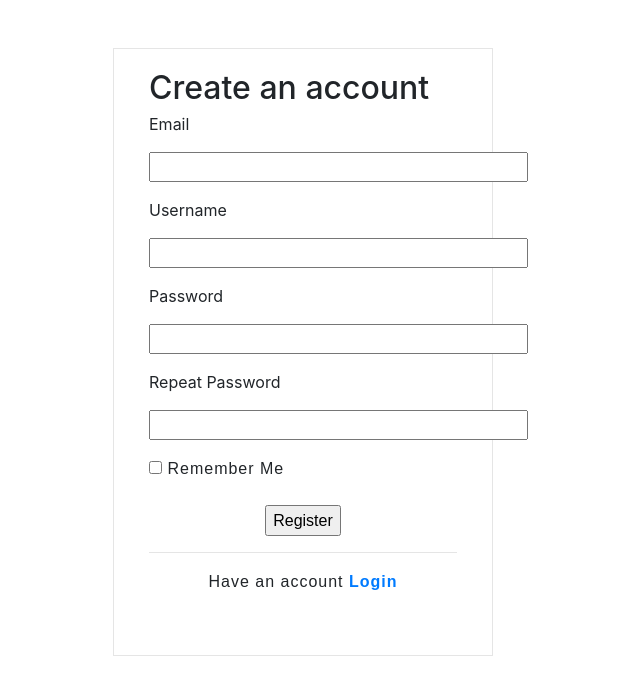
After one commit to pranav1698/Flask-CMS, a Flask app: page /register in a window 1280 px wide. The commit adds this page. Shown: the top 695 px of the page, without its empty margins (337-977 px from the left). Run offline with Flask 2, Linux system fonts and the light colour scheme; some libraries are stand-ins or nearby versions.

Commit message:
Adding user register and user sign-in

```diff
--- a/app/__init__.py
+++ b/app/__init__.py
@@ -2,11 +2,13 @@ from flask import Flask, render_template, redirect, request
 from config import Config
 from flask_sqlalchemy import SQLAlchemy
 from flask_migrate import Migrate
+from flask_login import LoginManager
 
 app = Flask(__name__)
 app.config.from_object(Config)
 db = SQLAlchemy(app)
 migrate = Migrate(app, db)
+login = LoginManager(app)
 
 # app views
 
--- a/app/forms.py
+++ b/app/forms.py
@@ -1,10 +1,28 @@
 from flask_wtf import FlaskForm
 from wtforms import StringField, PasswordField, BooleanField, SubmitField
 from wtforms.validators import DataRequired
+from app.models import User
 
-class LoginForm(FlaskForm):
+class RegisterForm(FlaskForm):
     email = StringField('Email', validators=[DataRequired()])
     username = StringField('Username', validators=[DataRequired()])
     password = PasswordField('Password', validators=[DataRequired()])
+    password2 = PasswordField('Repeat Password', validators=[DataRequired()])
     remember_me = BooleanField('Remember Me')
-    submit = SubmitField('Sign In')
+    submit = SubmitField('Register')
+
+    def validate_username(self, username):
+        user = User.query.filter_by(username=username.data).first()
+        if user is not None:
+            raise ValidationError('Please use a different username.')
+
+    def validate_email(self, email):
+        user = User.query.filter_by(email=email.data).first()
+        if user is not None:
+            raise ValidationError('Please use a different email address.')
+
+class LoginForm(FlaskForm):
+	username = StringField('Username', validators=[DataRequired()])
+	password = StringField('Password', validators=[DataRequired()])
+	remember_me = BooleanField('Remember Me')
+	submit = SubmitField('Sign-In')
--- a/app/routes.py
+++ b/app/routes.py
@@ -1,9 +1,10 @@
 import os
 from app import app, db
 from flask import Flask, render_template, redirect, request, url_for, send_from_directory, session
+from flask_login import current_user, login_user
 from app.models import User, Post
 from werkzeug import secure_filename
-from app.forms import LoginForm
+from app.forms import RegisterForm, LoginForm
 from base64 import b64encode
 
 ALLOWED_EXTENSIONS_IMAGE = set(['png', 'jpg', 'jpeg'])
@@ -31,6 +32,7 @@ def index():
     	post_1['title'] = post.title
     	post_1['body'] = post.body
     	post_1['username'] = post.username
+    	post_1['date'] = str(post.timestamp)[:10]
     	if post.image:
     		post_1['image'] = b64encode(post.image).decode("utf-8")
     	added_posts.append(post_1)
@@ -70,17 +72,33 @@ def add_post():
 	db.session.commit()
 	return redirect(url_for('index'))
 
-@app.route('/login', methods=['GET', 'POST'])
-def login():
-	form = LoginForm()
+@app.route('/register', methods=['GET', 'POST'])
+def register():
+	form = RegisterForm()
 	if form.validate_on_submit():
 		email = form.email.data
 		username = form.username.data
 		password = form.password.data
 		remember_me = form.remember_me.data
-		user = User(username=username, email=email, password_hash=password)
+		user = User(username=username, email=email)
+		user.set_password(password)
 		db.session.add(user)
 		db.session.commit()
+		return redirect(url_for('login'))
+	return render_template('register.html', form=form)
+
+@app.route('/login', methods=['GET', 'POST'])
+def login():
+	if current_user.is_authenticated:
+		return redirect(url_for('new_post'))
+	form = LoginForm()
+	if form.validate_on_submit():
+		username=form.username.data
+		user = User.query.filter_by(username=username).first()
+		if user is None or not user.check_password(form.password.data):
+			flash('Invalid username or password')
+			return redirect(url_for('login'))
+		login_user(user, remember=form.remember_me.data)
 		session['username'] = username
-		return redirect(url_for('new_post.html'))
-	return render_template('login.html', title='Sign In', form=form)
+		return redirect(url_for('new_post'))
+	return render_template('login.html', form=form)
--- a/app/templates/index.html
+++ b/app/templates/index.html
@@ -12,7 +12,7 @@
                 <article>
                     <header>
                         <h2 class="h3">{{ post.title }}</h2>
-                        <p>by <a href="#">{{ post.username }}</a></p>
+                        <p>by {{ post.username }} on {{ post.date }}</p>
                     </header>
                         {{ post.body|truncate(350)|safe }}
                     <footer>
--- /dev/null
+++ b/app/templates/register.html
@@ -0,0 +1,43 @@
+{% extends "master.html" %}
+{% block content %}
+            <br>
+            <br>
+            <form class="form-signin" action="" method="POST" novalidate>
+                <h2 class="modal-title">Create an account</h2>
+                {{ form.hidden_tag() }}
+                <div class="form-group">
+                    <label for="email">{{ form.email.label }}</label>
+                    {{ form.email(size=32) }}<br>
+                    {% for error in form.email.errors %}
+                        <span style="color: red">{{ error }}</span>
+                    {% endfor %}
+                </div>
+                <div class="form-group">
+                    <label for="username">{{ form.username.label }}</label>
+                    {{ form.username(size=32) }}<br>
+                    {% for error in form.username.errors %}
+                        <span style="color: red">{{ error }}</span>
+                    {% endfor %}
+                </div>
+                <div class="form-group">
+                    <label for="password">{{ form.password.label }}</label>
+                    {{ form.password(size=32) }}<br>
+                    {% for error in form.password.errors %}
+                        <span style="color: red">{{ error }}</span>
+                    {% endfor %}
+                </div>
+                <div class="form-group">
+                    <label for="password">{{ form.password2.label }}</label>
+                    {{ form.password2(size=32) }}<br>
+                    {% for error in form.password2.errors %}
+                        <span style="color: red">{{ error }}</span>
+                    {% endfor %}
+                </div>
+                <div class="form-group">
+                    <p>{{ form.remember_me() }} {{ form.remember_me.label }}</p>
+                    <p style="text-align: center">{{ form.submit() }}</p>
+                </div>
+                <hr>
+                <p style="text-align: center;">Have an account <strong><a href="{{ url_for('login') }}">Login</a></strong></p>
+            </form>
+{% endblock %}
--- a/requirements.txt
+++ b/requirements.txt
@@ -2,3 +2,4 @@
 Flask-SQLAlchemy==2.4.0
 Flask-Migrate==2.5.2
 Flask-WTF==0.14.2
+Flask-Login==0.4.1
```
Also changed, not shown: app/models.py (+14 -1 lines), app/templates/login.html (+4 -7 lines), app/templates/post.html (+1 -0 lines), app.db, app/uploads/330px-Change_in_Average_Temperature.png (deleted), app/uploads/FIG.2CORAL.png (deleted), app/uploads/img-burnt-forest-western-australia-1000x600.jpg (deleted), app/uploads/index.jpeg (deleted).
